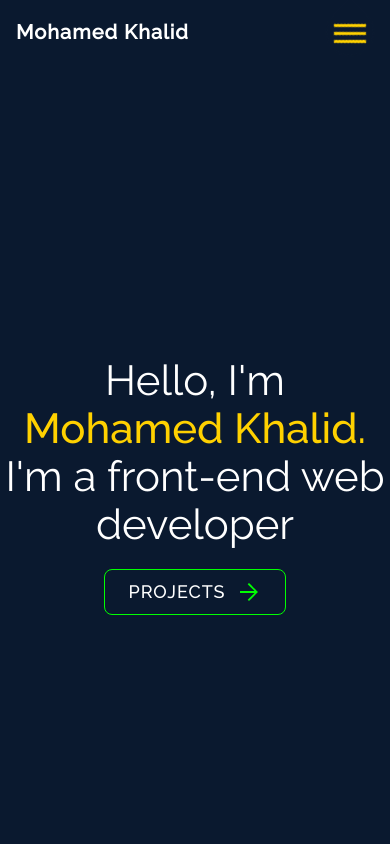
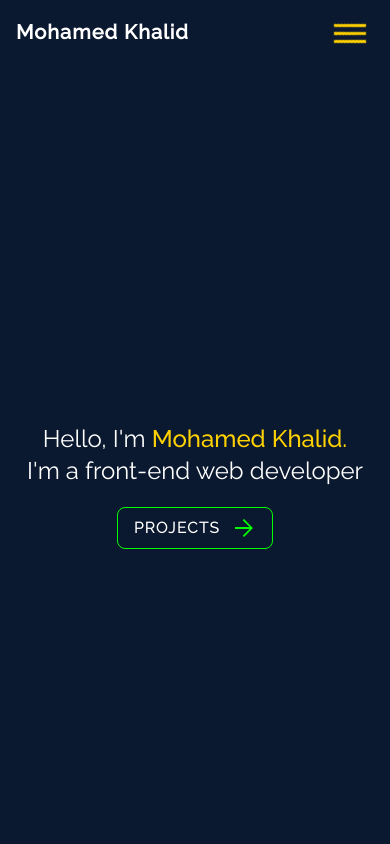
Before and after one commit to mohamedtsx/Nextfolio, a Next.js app: page / in a window 390 px wide. Shown: the top 844 px of the page. Built offline with nearby package versions, Linux system fonts and the light colour scheme.

Commit message:
add section title component

```diff
--- a/components/button/button.component.tsx
+++ b/components/button/button.component.tsx
@@ -10,7 +10,7 @@ type ButtonProps = {
 const Button = ({ children, className,otherProps }: ButtonProps) => {
 
     return(
-        <button className={`${className} transition px-6 py-2 border border-green rounded-lg hover:bg-green hover:text-white focus:text-white hover:bg-opacity-20 uppercase font-medium tracking-wider flex justify-center items-center `} {...otherProps}>
+        <button className={`${className} transition lg:px-6 lg:py-2  border border-green rounded-lg hover:bg-green hover:bg-opacity-20 uppercase font-medium tracking-wider flex justify-center items-center lg:text-lg text-medium py-2 px-4`} {...otherProps}>
             { children }
         </button>
     )
--- a/components/drop/drop.component.tsx
+++ b/components/drop/drop.component.tsx
@@ -24,7 +24,7 @@ const Drop = () => {
 
     return(
         <>
-            <div onClick={() => setOpen(!open)} className={`sm:hidden rounded-full ${active? ' animate-drop rounded-tl-full ': 'rounded-tl-none'} drop-shadow-md filter-none transition-[border-radius] duration-500 ease-in-out rotate-45 fixed right-4 bg-darkblue-0 cursor-pointer z-10`}>
+            <div onClick={() => setOpen(!open)} className={`sm:hidden rounded-full ${active? ' animate-drop rounded-tl-full ': 'rounded-tl-none'} drop-shadow-md filter-none transition-[border-radius] duration-500 ease-in-out rotate-45 fixed right-4 bg-darkblue-0 cursor-pointer z-20`}>
                 <div className={`relative drop ${open? 'open': ''} -rotate-45 flex flex-col justify-center items-center w-12 h-12  p-1  overflow-hidden`}>
                     <span className="absolute top-4 w-8 h-[3px] bg-gold"/>
                     <span className="absolute top-6 w-8 h-[3px] bg-gold"/>
@@ -32,7 +32,7 @@ const Drop = () => {
                 </div>
             </div>
             <div onClick={() => setOpen(false)} className={`transition-all delay-150 ${open?'animate-darkbg': 'hidden'} fixed top-0 left-0 bg-black/30 h-screen w-full`} />
-            <menu className={`sm:hidden fixed flex justify-center items-center transition ${open? 'translate-x-0': 'translate-x-full'} top-0 right-0 bg-darkblue-0 w-min-75vw-400 h-screen flex flex-col justify-center items-center uppercase gap-4`}>
+            <menu className={`sm:hidden fixed flex justify-center items-center transition ${open? 'translate-x-0': 'translate-x-full'} top-0 right-0 bg-darkblue-0 w-min-75vw-400 h-screen flex flex-col justify-center items-center uppercase gap-4 z-10`}>
                 <Link onClick={closeMenu} href="/">home</Link>
                 <Link onClick={closeMenu} href="#about">about</Link>
                 <Link onClick={closeMenu} href="#projects">projects</Link>
--- a/components/header/header.component.tsx
+++ b/components/header/header.component.tsx
@@ -3,6 +3,8 @@ import Link from "next/link";
 import Logo from "@/static/my-logo-transparentbg.png"
 import { useState } from "react";
 import Drop from "../drop/drop.component";
+import Button from "../button/button.component";
+
 
 const Header = () => {
     const [scrollToDown, setScrollToDown] = useState(false);
@@ -39,7 +41,11 @@ const Header = () => {
                     <Link href="#about">about</Link>
                     <Link href="#projects">projects</Link>
                     <Link href="#contact">contact</Link>
-                    <Link href="#" className="transition px-4 py-2 border border-green rounded-lg text-sm hover:bg-green hover:text-white focus:text-white hover:bg-opacity-20">resume</Link>
+                    <Link href="#" className="hover:text-white focus:text-white">
+                        <Button className="scale-90">
+                            resume
+                        </Button>
+                    </Link>
                 </nav>
                 <Drop />
             </div>
--- a/components/hero/hero.component.tsx
+++ b/components/hero/hero.component.tsx
@@ -7,13 +7,13 @@ import Link from "next/link";
 const Hero = () => {
 
     return(
-        <section id="home" className="hero flex justify-center items-center text-lg h-screen bg-darkblue-0 text-white">
-            <h1 className="flex justify-center flex-col items-center">
-                <div className="text-center text-[42px] leading-[48px] mb-5">
+        <section id="home" className="hero flex justify-center items-center h-screen bg-darkblue-0 text-white">
+            <div className="flex justify-center flex-col items-center">
+                <h1 className="text-center text-2xl lg:text-[42px] lg:leading-[48px] mb-5">
                     Hello, I'm <span className="text-gold font-medium">Mohamed Khalid.</span>
                     <br/>
                     I'm a front-end web developer
-                </div>
+                </h1>
                 <Link href="#about">
                     <Button className="hero-button">
                         projects
@@ -27,13 +27,14 @@ const Hero = () => {
                         />
                     </Button>
                 </Link>
-            </h1>
+            </div>
             <Image
                 src={FloatingLight}
                 width={240}
                 height={240}
                 alt="light"
-                className="hidden sm:inline-block absolute bottom-12 right-12 animate-light"
+                className="hidden sm:inline-block absolute bottom-12 right-12 animate-light select-none"
+                draggable="false"
             />
         </section>
     )
--- /dev/null
+++ b/components/title/title.component.tsx
@@ -0,0 +1,15 @@
+
+type TitleProps = {
+    children: React.ReactNode
+}
+
+const Title = ({ children }: TitleProps) => {
+
+    return(
+        <h1>
+            {children}
+        </h1>
+    )
+}
+
+export default Title;
--- a/tailwind.config.js
+++ b/tailwind.config.js
@@ -41,10 +41,10 @@ module.exports = {
           0: "#0a192f",
           1: "#252934"
         },
-        pink: "#e31b6d",
         gold: "#FFD100",
-        green: "#00FF00"
-        // green: "#64ffda"
+        green: "#00FF00",
+        graytext: "#616161",
+        graytitle: "#444649"
       }
     }
   },
```
